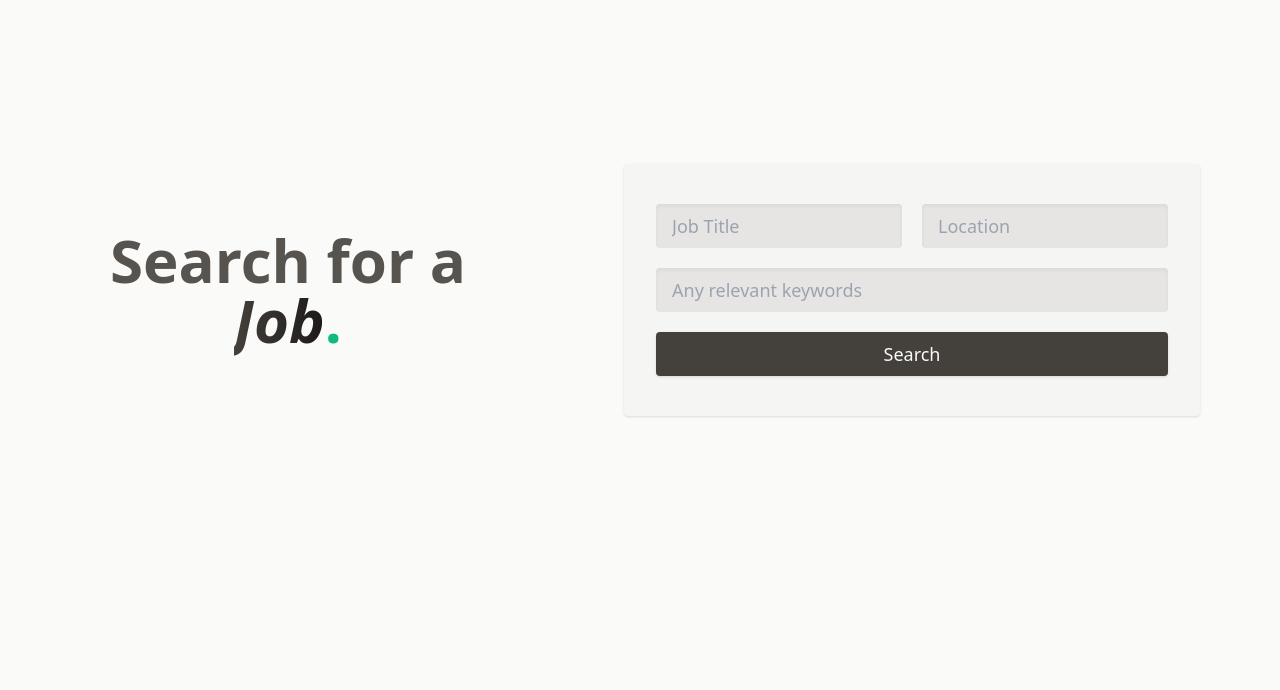
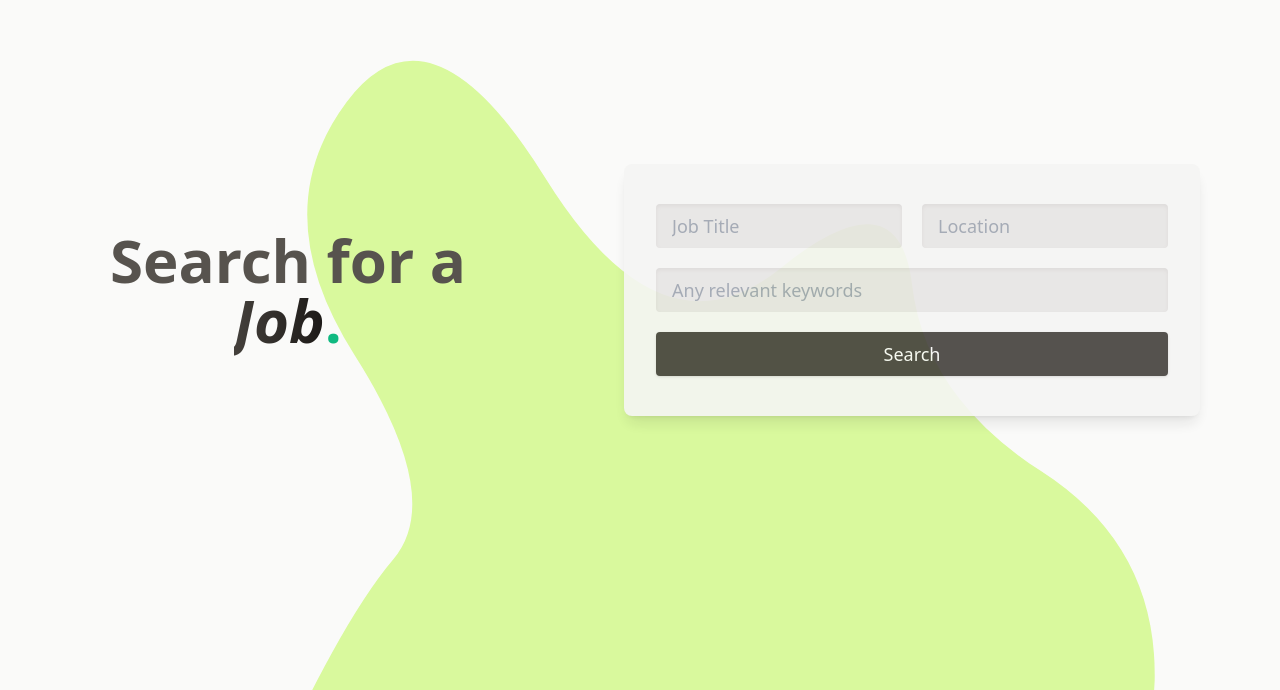
Before and after one commit to daniel-black/jobs, a Next.js app: page / in a window 1280 px wide. Shown: the part 110-800 px from the top of the page. Built offline with nearby package versions, Linux system fonts and the light colour scheme; no server answers.

Commit message:
added a silly lil svg blob

```diff
--- a/app/SearchForm.tsx
+++ b/app/SearchForm.tsx
@@ -26,7 +26,7 @@ export default function SearchForm(): JSX.Element {
   }
 
   return (
-    <section className='bg-stone-100 rounded px-8 py-10 shadow max-w-xl'>
+    <section className='bg-stone-100 opacity-90 rounded-lg px-8 py-10 shadow-lg max-w-xl'>
       <form onSubmit={handleSubmit}>
         <div className='space-y-5 text-lg'>
           {/* Title and Location */}
--- a/app/layout.tsx
+++ b/app/layout.tsx
@@ -9,7 +9,15 @@ export default function RootLayout({
     <html lang="en">
       <head />
       <body className='bg-stone-50'>
-        {children}
+
+        <div className='relative'>
+          <img
+            className='absolute -z-10 top-28 md:top-20 lg:top-4'
+            src='/blobs/blob1.svg'
+            alt="a fun lil svg blob"
+          />
+          {children}
+        </div>
       </body>
     </html>
   );
--- a/app/page.tsx
+++ b/app/page.tsx
@@ -4,7 +4,7 @@ export default function Home() {
   return (
     <div className='p-4 md:px-20 text-center flex flex-col space-y-20 min-h-screen items-center justify-center md:flex-row md:space-y-0 md:space-x-32'>
       <h1 className='text-stone-600 font-bold text-4xl sm:text-5xl md:text-6xl'>
-        Search for a <span className=' italic font-extrabold text-transparent bg-clip-text bg-gradient-to-r from-stone-700 to bg-stone-900'>Job</span><span className='text-emerald-500'>.</span>
+        Search for a <span className=' italic font-extrabold text-transparent bg-clip-text bg-gradient-to-r from-stone-700 to bg-stone-900'>Job</span><span className='font-extrabold text-emerald-500'>.</span>
       </h1>
       <SearchForm />
     </div>
--- a/app/search/page.tsx
+++ b/app/search/page.tsx
@@ -1,5 +1,7 @@
 
-export default function SearchPage() {
+export default async function SearchPage() {
+
+
   return (
     <div>
       This is the search page
```
Also changed, not shown: public/blobs/blob1.svg (added).
